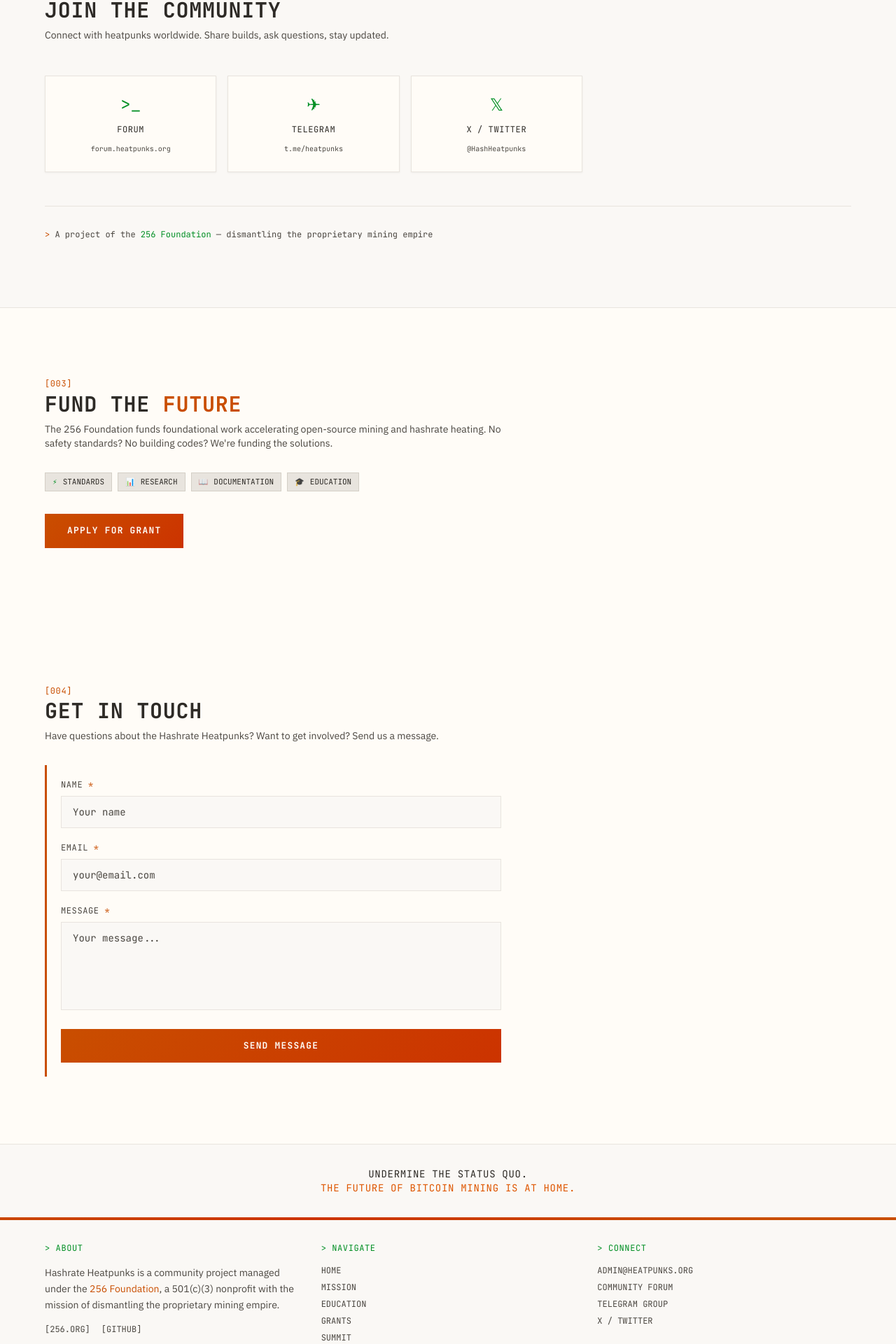
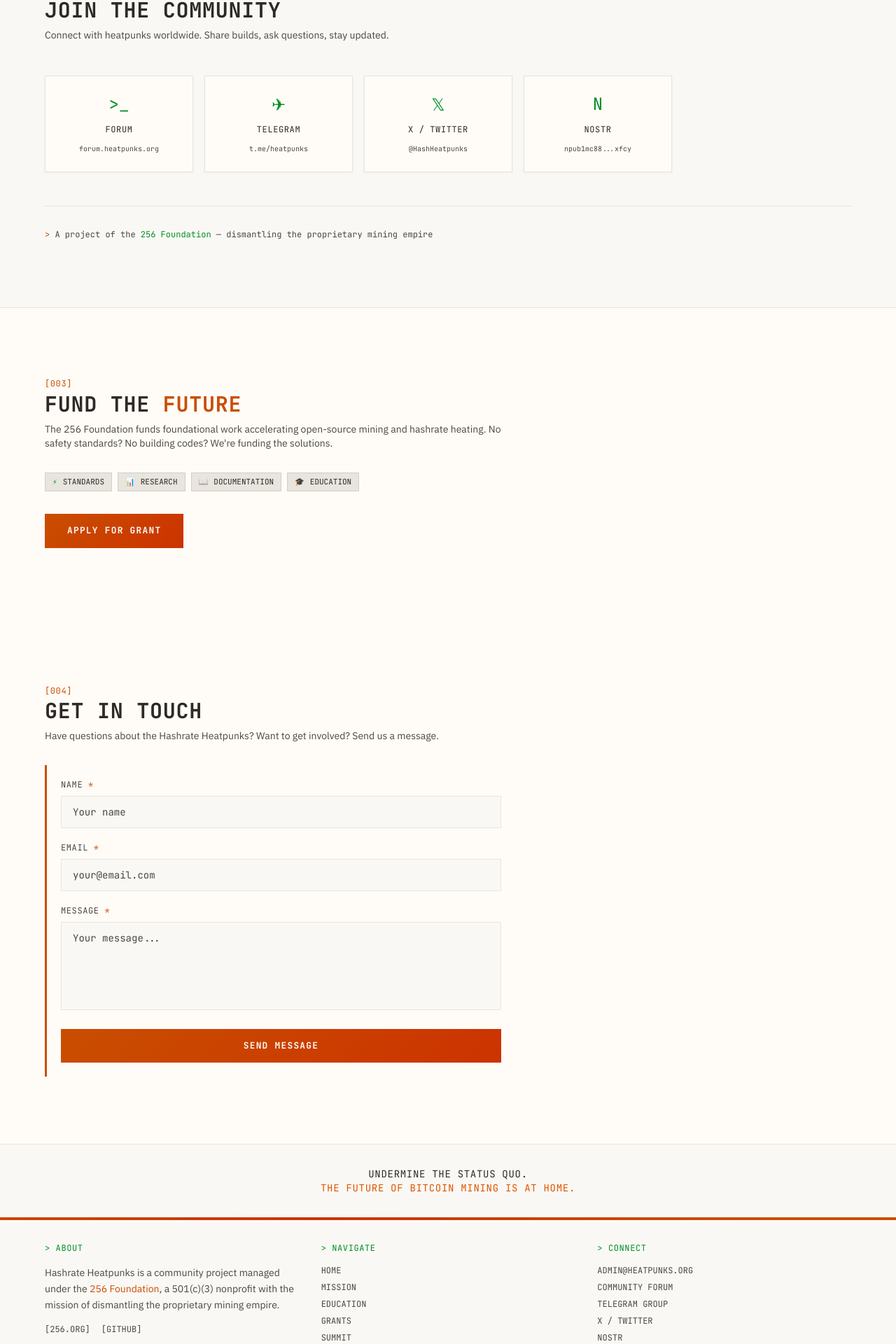
Before and after one commit to tylerkstevens/website-heatpunks, a Next.js app: page / in a window 1280 px wide. Shown: the part 1729-3649 px from the top of the page at 70% size. Built offline with nearby package versions, Linux system fonts and the light colour scheme; no server answers.

Commit message:
added heatpunk nostr

```diff
--- a/app/layout.tsx
+++ b/app/layout.tsx
@@ -87,6 +87,7 @@
                 'https://twitter.com/HashHeatpunks',
                 'https://forum.heatpunks.org',
                 'https://t.me/heatpunks',
+                'https://primal.net/heatpunks',
               ],
             }),
           }}
--- a/components/landing/LinksSection.tsx
+++ b/components/landing/LinksSection.tsx
@@ -16,7 +16,7 @@
         </div>
 
         {/* Community links */}
-        <div className="grid grid-cols-1 md:grid-cols-3 gap-4 max-w-3xl">
+        <div className="grid grid-cols-1 md:grid-cols-4 gap-4 max-w-4xl">
           {/* Forum */}
           <a
             href={siteConfig.links.forum}
@@ -52,6 +52,18 @@
             <span className="font-mono text-xs tracking-wider text-[var(--foreground)]">X / TWITTER</span>
             <span className="font-mono text-[10px] text-[var(--muted)]">@HashHeatpunks</span>
           </a>
+
+          {/* Nostr */}
+          <a
+            href={siteConfig.links.nostr}
+            target="_blank"
+            rel="noopener noreferrer"
+            className="heatpunk-card flex flex-col items-center gap-3 text-center hover:border-[var(--terminal-color)] hover:shadow-[0_0_20px_rgba(0,255,65,0.15)]"
+          >
+            <span className="text-2xl text-[var(--terminal-color)] font-mono">N</span>
+            <span className="font-mono text-xs tracking-wider text-[var(--foreground)]">NOSTR</span>
+            <span className="font-mono text-[10px] text-[var(--muted)]">npub1mc88...xfcy</span>
+          </a>
         </div>
 
         {/* 256 Foundation Attribution */}
--- a/components/layout/Footer.tsx
+++ b/components/layout/Footer.tsx
@@ -126,8 +126,14 @@
               >
                 X / TWITTER
               </a>
-
-
+              <a
+                href={siteConfig.links.nostr}
+                target="_blank"
+                rel="noopener noreferrer"
+                className="font-mono text-xs text-[var(--muted)] hover:text-[var(--accent)] transition-colors"
+              >
+                NOSTR
+              </a>
             </nav>
           </div>
         </div>
--- a/components/summit/SummitCommunitySection.tsx
+++ b/components/summit/SummitCommunitySection.tsx
@@ -52,6 +52,18 @@
             <span className="font-mono text-xs tracking-wider text-[var(--foreground)]">TELEGRAM</span>
             <span className="font-mono text-[10px] text-[var(--muted)]">t.me/heatpunks</span>
           </a>
+
+          {/* Nostr */}
+          <a
+            href={siteConfig.links.nostr}
+            target="_blank"
+            rel="noopener noreferrer"
+            className="heatpunk-card flex flex-col items-center gap-2 text-center hover:border-[var(--terminal-color)] hover:shadow-[0_0_20px_rgba(0,255,65,0.15)] flex-1"
+          >
+            <span className="text-2xl text-[var(--terminal-color)] font-mono">N</span>
+            <span className="font-mono text-xs tracking-wider text-[var(--foreground)]">NOSTR</span>
+            <span className="font-mono text-[10px] text-[var(--muted)]">npub1mc88...xfcy</span>
+          </a>
         </div>
       </div>
     </section>
--- a/data/site.ts
+++ b/data/site.ts
@@ -13,6 +13,7 @@
     telegram: TELEGRAM_URL,
     twitter: 'https://x.com/HashHeatpunks',
     forum: FORUM_URL,
+    nostr: 'https://primal.net/heatpunks',
     foundation: 'https://256foundation.org',
     foundationGithub: 'https://github.com/256foundation',
   },
```
